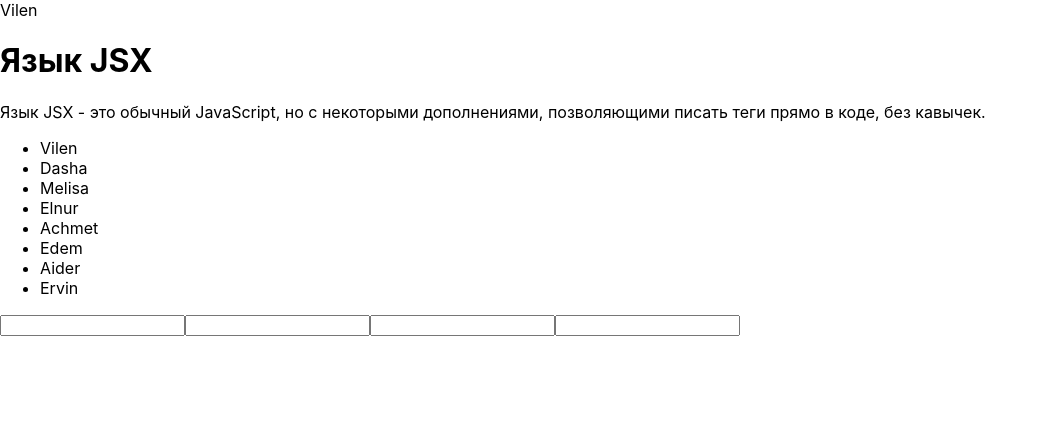
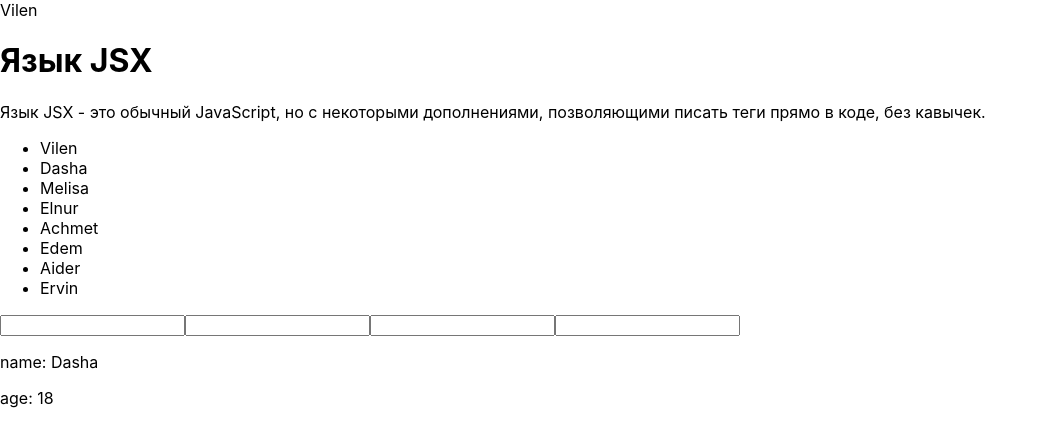
Before and after one commit to Vilen-lfk/React_tasks, a React (Create React App) app: page / in a window 1280 px wide. Shown: the top 446 px of the page, without its empty margins (0-1048 px from the left). Built offline with nearby package versions, Linux system fonts and the light colour scheme.

Commit message:
14 tasks

```diff
--- a/src/App.js
+++ b/src/App.js
@@ -1,6 +1,8 @@
 import React from 'react';
 
 function App() {
+	const name = 'Dasha';
+	const age = '18';
 	return (
 	<>
 		<div>
@@ -24,6 +26,11 @@ function App() {
 		</div>
 		<input />
 		<input /><input /><input />
+		<div>
+			<p>name: {name}</p>
+			<p>age: {age}</p>
+		</div>
+
 	</>
 );
 }
```
